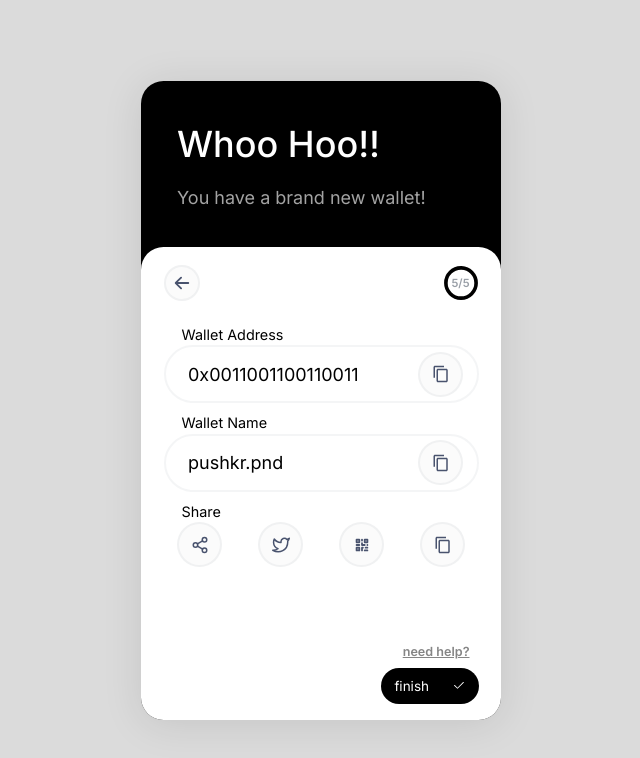
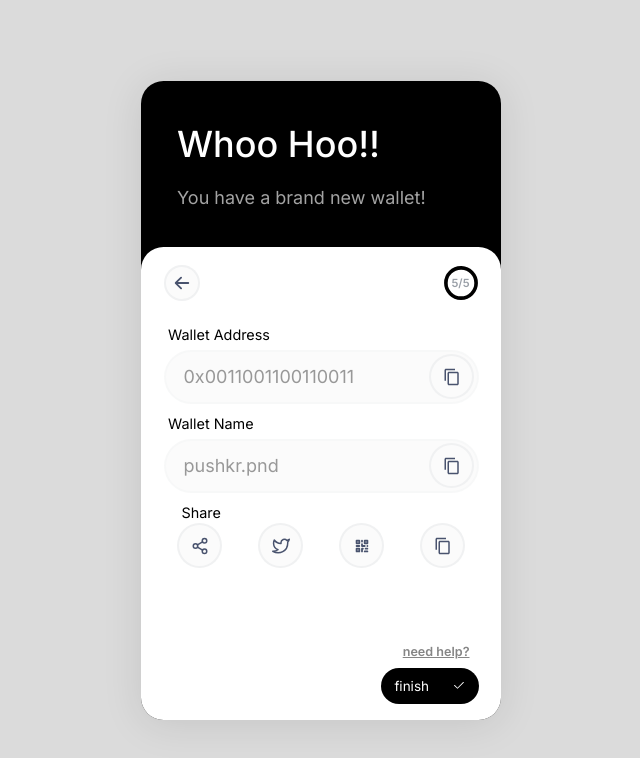
Before and after one commit to dark-circles-2022/panda-wallet, a React (Create React App) app: page /recover/2 in a window 1280 px wide. Shown: the top 758 px of the page, without its empty margins (319-959 px from the left). Built offline with nearby package versions, Linux system fonts and the light colour scheme.

Commit message:
fix: UserInfo style inconsistencies

```diff
--- a/src/components/common/UserInfo.tsx
+++ b/src/components/common/UserInfo.tsx
@@ -1,33 +1,56 @@
-import { Box, Flex, Text } from '@chakra-ui/react';
+import { Box, Flex, Input, InputGroup, InputRightElement, Text } from '@chakra-ui/react';
 import { MdContentCopy as Copy } from 'react-icons/md';
 import ButtonIcon from '../ButtonIcon/index';
 
 const UserInfo = ({ label, value }: { label: string; value: string }) => (
   <Box my="0.5rem">
     <Text
+      as="label"
+      display={'flex'}
+      justifyContent={'space-between'}
+      alignItems={'end'}
+      color={'black'}
       fontSize={'0.8rem'}
-      ml="1rem"
+      mb={'0.25rem'}
+      ml={'0.25rem'}
     >
       {label}
     </Text>
-    <Flex
-      borderRadius="full"
-      border="2px solid"
-      borderColor={'icon.border.50'}
-      align="center"
-      justify={'space-between'}
-      py="0.25rem"
-      px="0.75rem"
-    >
-      <Text ml="0.5rem">{value}</Text>
-      <Flex>
+
+    <InputGroup>
+      <Input
+        border="2px solid"
+        borderColor="icon.border.50"
+        bg="input.bg.default"
+        type="text"
+        _focus={{
+          bg: 'input.bg.focus',
+          border: '2px solid',
+          borderColor: 'icon.border.50',
+        }}
+        _hover={{
+          bg: 'input.bg.focus',
+        }}
+        _placeholder={{ color: 'text.placeholder' }}
+        borderRadius={'full'}
+        variant={'filled'}
+        color={'black'}
+        h={'3rem'}
+        textOverflow="ellipsis"
+        value={value}
+        isDisabled
+      />
+      <InputRightElement
+        width="3rem"
+        h={'3rem'}
+      >
         <ButtonIcon
           displayIcon={Copy as any}
+          ariaLabel="Paste copied"
           variant="semi-solid"
-          ariaLabel="Copy"
         />
-      </Flex>
-    </Flex>
+      </InputRightElement>
+    </InputGroup>
   </Box>
 );
 
--- a/src/index.tsx
+++ b/src/index.tsx
@@ -4,7 +4,6 @@ import * as ReactDOM from 'react-dom/client';
 import { RouterProvider, createRoutesFromElements, Route, Outlet } from 'react-router';
 import Onboard from './screens/onboarding/Onboard';
 import SetPassword from './screens/onboarding/SetPassword';
-import WalletName from './screens/onboarding/WalletName';
 import AddGuardians from './screens/onboarding/AddGuardians';
 import theme from './theme';
 import { createBrowserRouter } from 'react-router-dom';
--- a/src/screens/onboarding/SetPassword.tsx
+++ b/src/screens/onboarding/SetPassword.tsx
@@ -23,7 +23,7 @@ const SetPassword = () => {
       isBackButtonVisible
       isStepNumberVisible
       canSkip={false}
-      navigateTo={'/create/2'}
+      navigateTo={'/create/3'}
     >
       <Flex direction={'column'}>
         <PasswordInput
```
